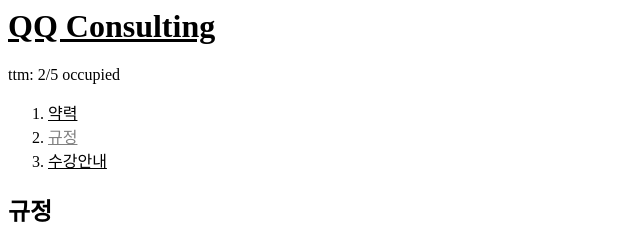
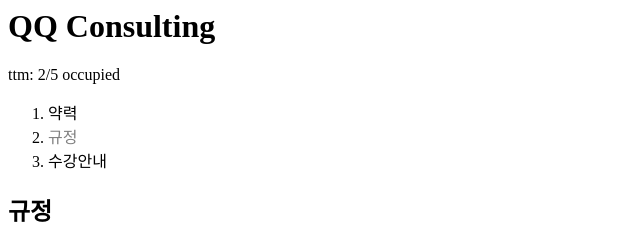
Before and after one commit to bombury1120/QQ-consulting, a plain HTML site: page 규정.html in a window 1280 px wide. Shown: the top 240 px of the page, 0-640 px from the left. Drawn offline with Linux system fonts and the light colour scheme.

Commit message:
Update 규정.html

```diff
--- a/규정.html
+++ b/규정.html
@@ -4,6 +4,7 @@
 <style>
    a {
       color:black;
+      text-decoration:none
    }
 </style>
 </head>
```
